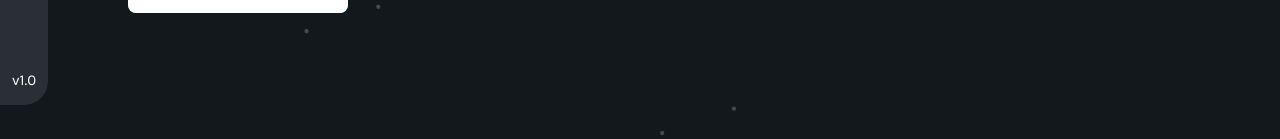
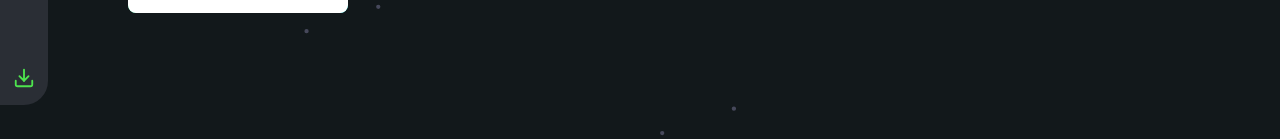
Before and after one commit to FesoQue/portfolio-website, a React (Create React App) app: page / in a window 1280 px wide. Shown: the part 655-794 px from the top of the page. Built offline with nearby package versions, Linux system fonts and the light colour scheme.

Commit message:
added tooltip to desktop

```diff
--- a/src/component/DesktopNav.js
+++ b/src/component/DesktopNav.js
@@ -4,6 +4,7 @@ import { AiOutlineUser } from 'react-icons/ai';
 import { VscTools } from 'react-icons/vsc';
 import { RiCodeSSlashFill } from 'react-icons/ri';
 import { HiOutlineMail } from 'react-icons/hi';
+import { FiDownload } from 'react-icons/fi';
 import { NavLink } from 'react-router-dom';
 
 const DesktopNav = () => {
@@ -85,7 +86,14 @@ const DesktopNav = () => {
         </div>
         {/* row3 */}
         <div className='dsk-nav-row dsk-nav-row3'>
-          <p className='version'>v1.0</p>
+          <div className='dsk-resume'>
+            <a href='' className='dsk-download-resume'>
+              <span>
+                <FiDownload />
+              </span>
+              <span className='tooltip'>resume</span>
+            </a>
+          </div>
         </div>
       </div>
     </aside>
--- a/src/index.css
+++ b/src/index.css
@@ -1033,6 +1033,27 @@ textarea {
     color: var(--gray4);
     display: none;
   }
+  .dsk-download-resume {
+    position: relative;
+    font-size: 22px;
+    color: var(--green-light);
+  }
+  .tooltip {
+    position: absolute;
+    top: -30px;
+    font-size: 14px;
+    color: var(--gray9);
+    padding: 0.3rem;
+    background: var(--green-grad);
+    border-radius: var(--radius);
+    font-weight: 500;
+    z-index: 5;
+    visibility: hidden;
+    transition: var(--transition);
+  }
+  .dsk-download-resume:hover .tooltip {
+    visibility: visible;
+  }
   /* mobile */
   .mobile-header {
     display: none;
--- a/src/pages/About.js
+++ b/src/pages/About.js
@@ -92,12 +92,7 @@ const About = () => {
                 <p>Longest</p>
               </div>
             </div>
-            <motion.div
-              initial='out'
-              animate='in'
-              exit='out'
-              variants={animatePages}
-              transition={transition}
+            <div
               className={
                 bioLength === 'shortest' ? 'bio-text active-text' : 'bio-text'
               }
@@ -115,7 +110,7 @@ const About = () => {
                 </span>
                 , I studied Electrical Electronics Engineering.
               </p>
-            </motion.div>
+            </div>
             <div
               className={
                 bioLength === 'shorter' ? 'bio-text active-text' : 'bio-text'
```
